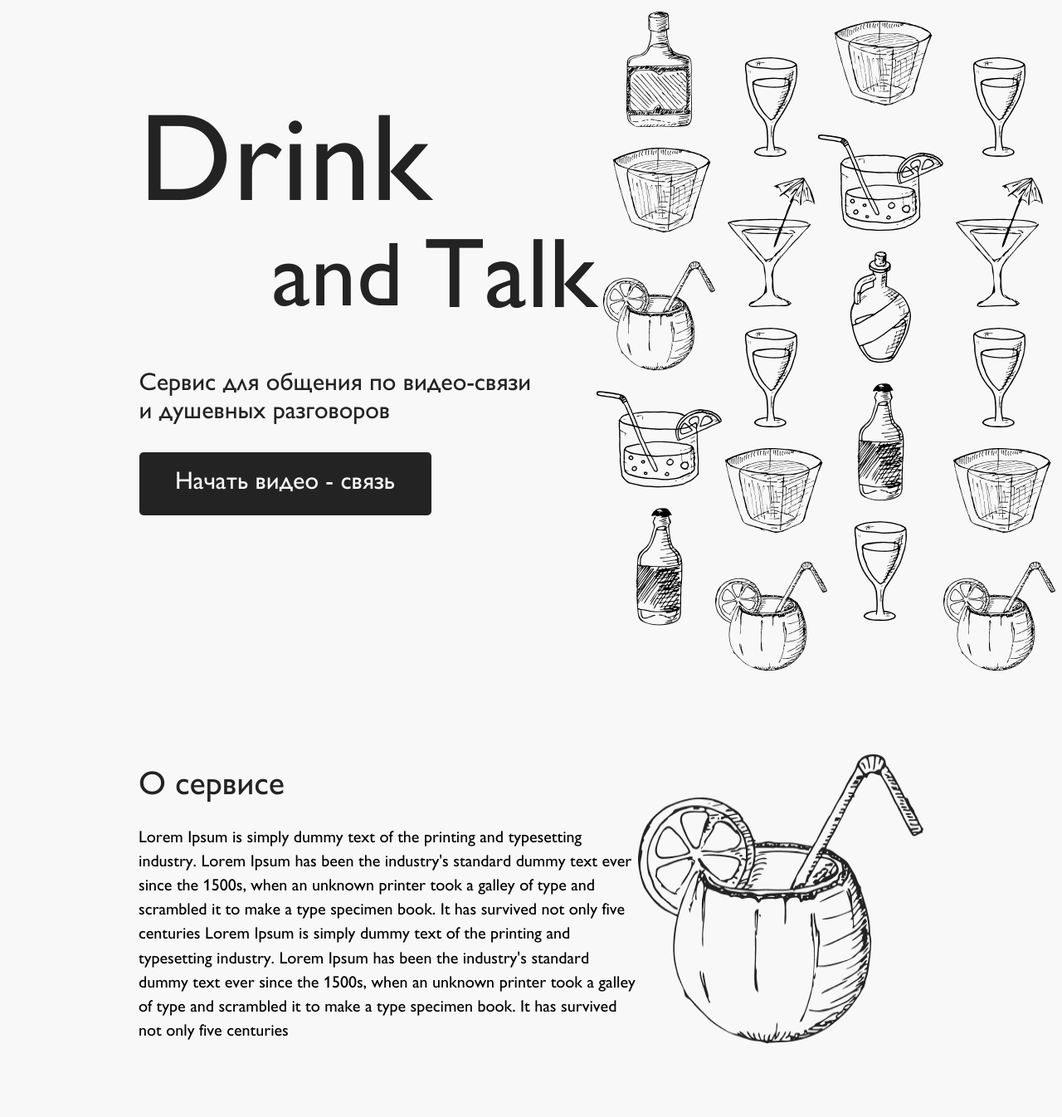
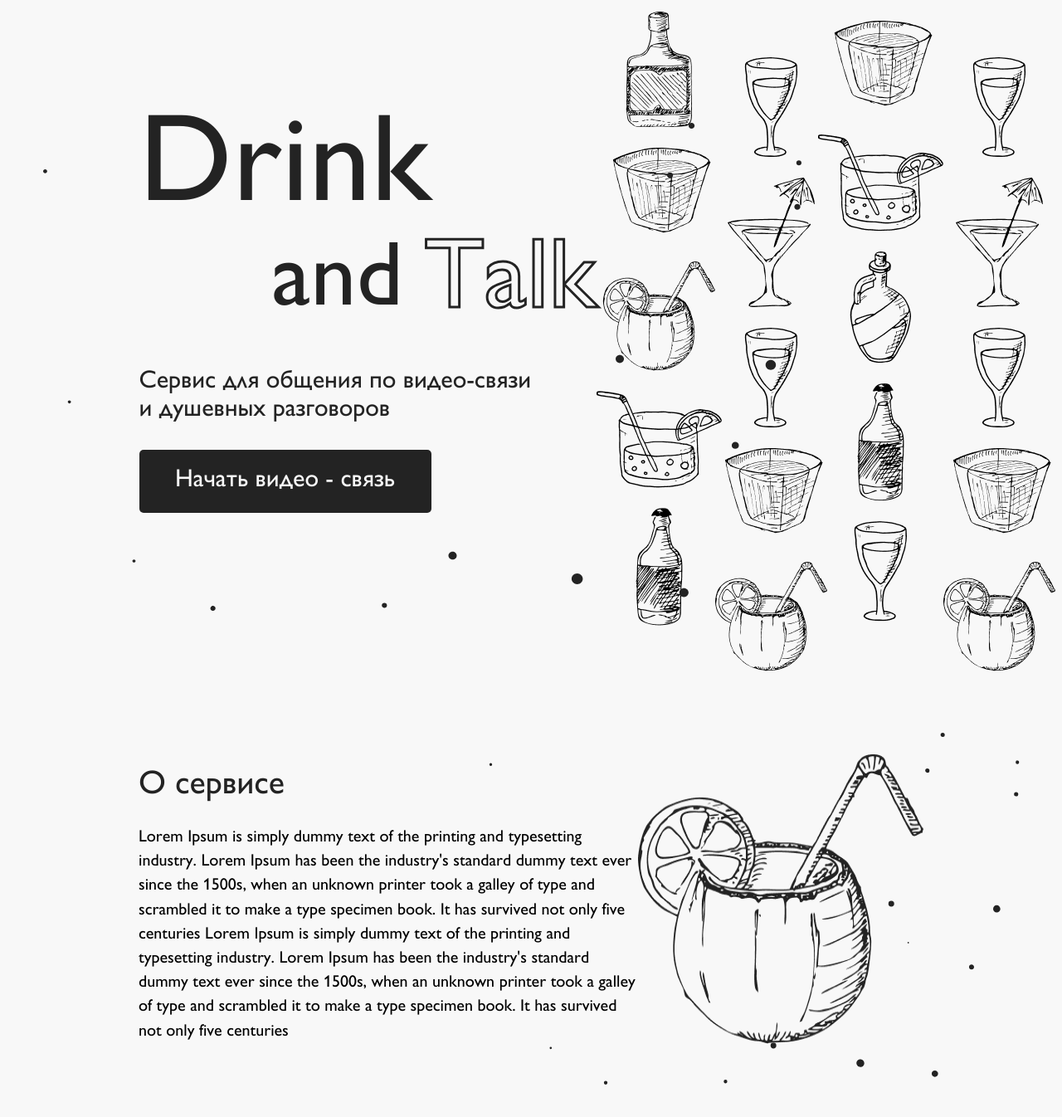
Before and after one commit to StasKudinow/drink-and-talk_frontend, a React (Create React App) app: page / in a window 1280 px wide. Shown: the top 1346 px of the page at 83% size. Built offline with nearby package versions, Linux system fonts and the light colour scheme.

Commit message:
main-page landing v2.0

```diff
--- a/src/components/AboutProject.js
+++ b/src/components/AboutProject.js
@@ -3,9 +3,10 @@ import mainImageSecond from "../images/main-image2.png"
 function AboutProject() {
 
   return(
-    <section className="container mx-auto px-[167px] pb-[186.7px] flex flex-raw justify-between">
-      <div className="max-w-[634px] pt-[15.65px]">
-        <h2 className="mb-[25px] font-normal text-h2-web leading-[46px] text-black">О сервисе</h2>
+    <section className="container mx-auto px-[167px] pb-[187px] flex flex-raw justify-between relative">
+      <div className="w-[642px] h-[429px] bg-dots_2 bg-cover absolute top-[-30px] right-[51px]" />
+      <div className="max-w-[634px] pt-3">
+        <h2 className="mb-5 font-normal text-h2-web leading-[46px] text-black">О сервисе</h2>
         <p className="font-normal text-text-sm-web leading-[146.34%]">
           Lorem Ipsum is simply dummy text of the printing and typesetting industry.
           Lorem Ipsum has been the industry's standard dummy text ever since the
@@ -17,9 +18,9 @@ function AboutProject() {
           type specimen book. It has survived not only five centuries
         </p>
       </div>
-      <img src={mainImageSecond} alt="secondMain" />
+      <img src={mainImageSecond} alt="second-main" />
     </section>
-  );
+  )
 }
 
-export default AboutProject;
+export default AboutProject
--- a/src/components/App.js
+++ b/src/components/App.js
@@ -1,4 +1,4 @@
-import Main from "./Main";
+import Main from "./Main"
 
 function App() {
 
@@ -6,7 +6,7 @@ function App() {
     <div className="max-w-[100%] min-w-[320px] min-h-[100vh] bg-white font-sans">
       <Main />
     </div>
-  );
+  )
 }
 
-export default App;
+export default App
--- /dev/null
+++ b/src/components/Button.js
@@ -0,0 +1,15 @@
+function Button(props) {
+
+  return (
+    <>
+      <button
+        className="w-[352px] h-[76px] rounded-default bg-black font-normal text-h3-web leading-[34px] text-white z-10"
+        type="button"
+      >
+        {props.text}
+      </button>
+    </>
+  )
+}
+
+export default Button
--- a/src/components/Promo.js
+++ b/src/components/Promo.js
@@ -1,21 +1,26 @@
-import mainImage from "../images/main-image.png";
+import mainImage from "../images/main-image.png"
+
+import Button from "./Button"
 
 function Promo() {
 
   return (
-    <section className="container mx-auto px-[52.5px] pt-[14px] pb-[100px] flex flex-raw justify-between">
-      <div className="max-w-[553px] flex flex-col pt-[107px] ml-[115px]">
-        <h1 className="mb-[-13px] font-normal text-h1-web leading-[172px] text-black">Drink</h1>
-        <div className="mb-[35px] flex flex-raw pl-[160px] gap-[26px]">
-          <p className="font-normal text-[110px] leading-[126px] text-black">and</p>
-          <p className="mt-[-6px] font-normal text-[120px] leading-[138px] text-black">Talk</p>
-        </div>
-        <h3 className="max-w-[478px] mb-[30px] font-normal text-h3-web leading-[34px] text-black ">Сервис для общения по видео-связи и душевных разговоров</h3>
-        <button className="w-[352px] h-[76px] rounded-default bg-black font-normal text-h3-web leading-[34px] text-white" type="button">Начать видео - связь</button>
+    <section className="container mx-auto px-[52.5px] pt-[14px] pb-20 flex flex-raw justify-between relative">
+      <div className="w-[914px] h-[587.5px] bg-dots_1 bg-cover absolute top-[148px] left-[52px]" />
+      <div className="max-w-[553px] flex flex-col pt-[107px] ml-23">
+        <h1 className="mb-[-13px] font-normal text-h1-web leading-[172px] text-black">
+          Drink
+          <div className="mb-9 flex flex-raw pl-32 gap-[26px]">
+            <span className="mt-[-14px] text-[110px] leading-[126px]">and</span>
+            <span className="mt-[-19px] text-[120px] leading-[138px] text-white text-stroke">Talk</span>
+          </div>
+        </h1>
+        <h3 className="max-w-[478px] mb-6 font-normal text-h3-web leading-[34px] text-black ">Сервис для общения по видео-связи и душевных разговоров</h3>
+        <Button text="Начать видео - связь" />
       </div>
       <img src={mainImage} alt="main" />
     </section>
-  );
+  )
 }
 
-export default Promo;
+export default Promo
--- a/src/index.css
+++ b/src/index.css
@@ -19,3 +19,7 @@
          url(./fonts/GillSansLightC.woff2) format("woff2");
   }
 }
+
+.text-stroke {
+  -webkit-text-stroke: 3px #232323;
+}
--- a/tailwind.config.js
+++ b/tailwind.config.js
@@ -22,7 +22,7 @@ module.exports = {
       'text-black': '#101828',
     },
     spacing: {
-      ...generateSpacings(18)
+      ...generateSpacings(100)
     },
     opacity: {
       '0': '0',
@@ -63,7 +63,12 @@ module.exports = {
     boxShadow: {
       'button-shadow': 'inset 7px 6px 4px rgba(0, 0, 0, .25)',
     },
-    extend: {},
+    extend: {
+      backgroundImage: {
+        'dots_1': 'url(../src/images/dots_1.svg)',
+        'dots_2': 'url(../src/images/dots_2.svg)',
+      }
+    },
   },
   plugins: [],
 }
```
Also changed, not shown: src/components/Main.js (+4 -4 lines), src/index.scss (deleted, +0 -59 lines), src/images/dots_1.svg (added), src/images/dots_2.svg (added).
